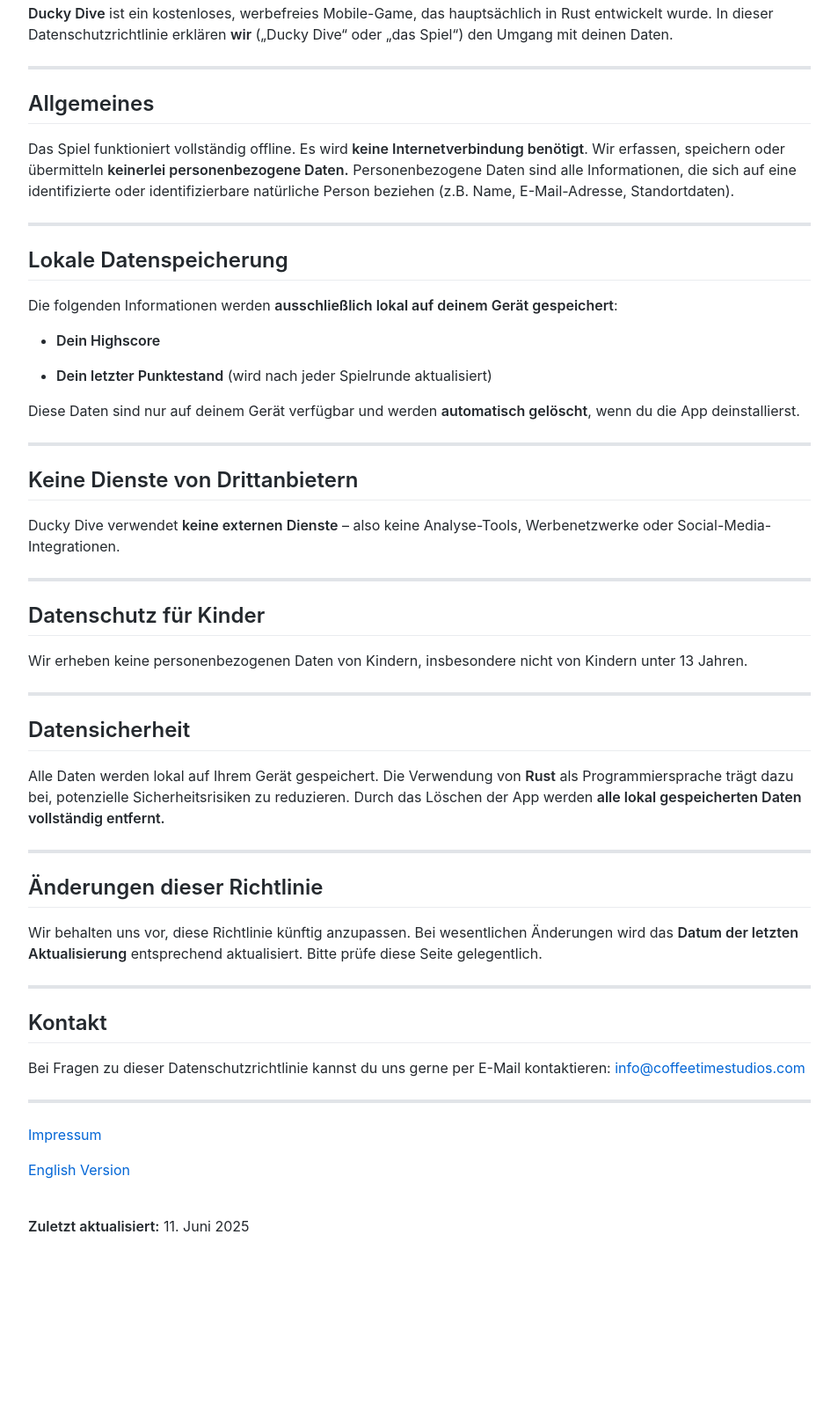
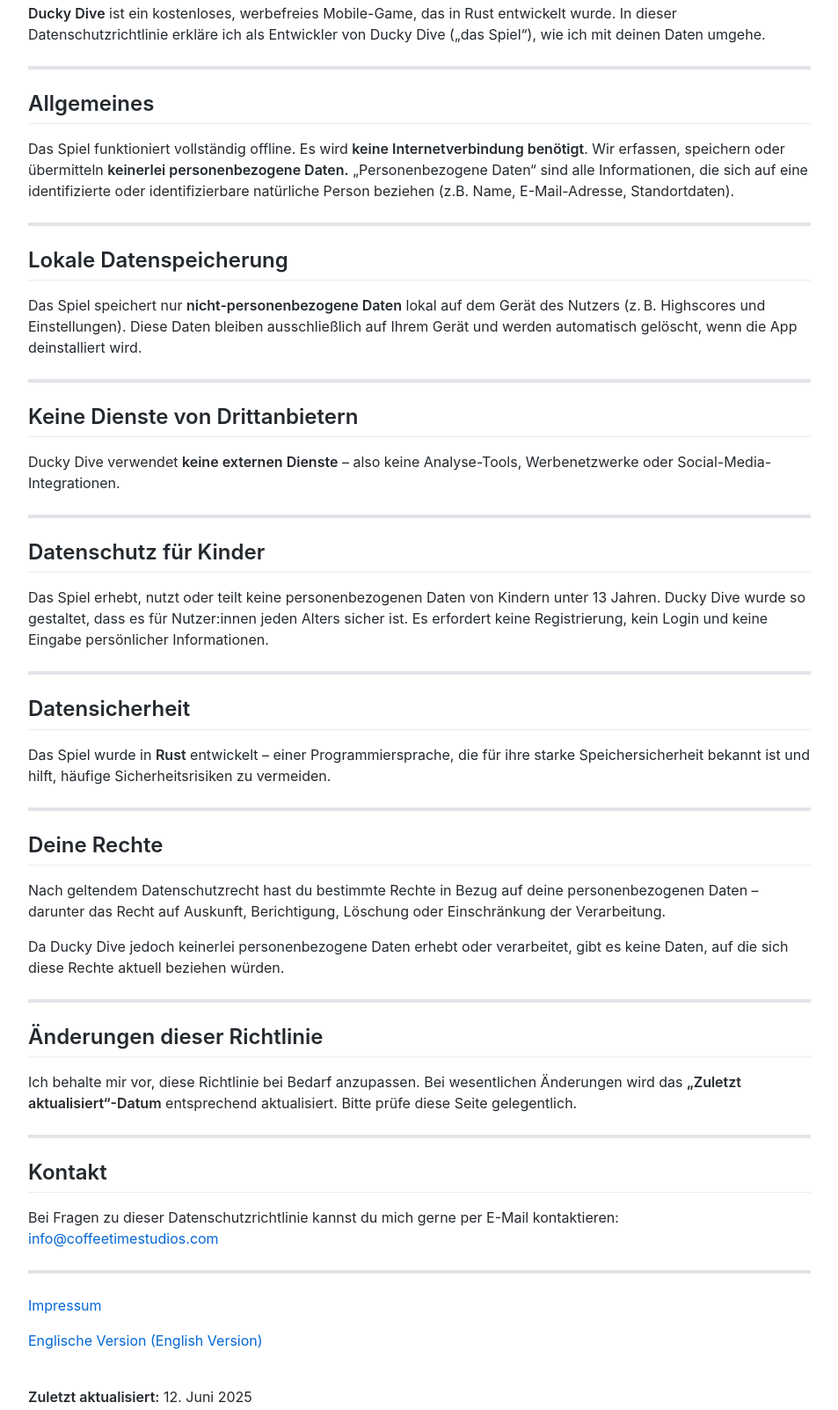
Before and after one commit to coffeetimestudios/coffeetimestudios.github.io, a plain HTML site: page privacy/ducky-dive/de.html in a window 1280 px wide. Shown: the part 117-1720 px from the top of the page at 88% size, without its empty margins (163-1116 px from the left). Before the commit the page ends 1576 px from the top, so only its background shows below. Drawn offline with Linux system fonts and the light colour scheme.

Commit message:
removed repetitions

```diff
--- a/privacy/ducky-dive/de.html
+++ b/privacy/ducky-dive/de.html
@@ -1250,42 +1250,40 @@ pre[class*="language-"] {
 </head>
 <body>
   <article class="markdown-body"><h1 class="atx" id="datenschutzrichtlinie--ducky-dive">Datenschutzrichtlinie – Ducky Dive</h1>
-<p><strong>Ducky Dive</strong> ist ein kostenloses, werbefreies Mobile-Game, das hauptsächlich in Rust entwickelt wurde. In dieser Datenschutzrichtlinie erklären <strong>wir</strong> („Ducky Dive“ oder „das Spiel“) den Umgang mit deinen Daten.</p>
+<p><strong>Ducky Dive</strong> ist ein kostenloses, werbefreies Mobile-Game, das in Rust entwickelt wurde. In dieser Datenschutzrichtlinie erkläre ich als Entwickler von Ducky Dive („das Spiel“), wie ich mit deinen Daten umgehe.</p>
 <hr>
 <h2 class="atx" id="allgemeines">Allgemeines</h2>
 <p>Das Spiel funktioniert vollständig offline. Es wird <strong>keine Internetverbindung benötigt</strong>. Wir erfassen, speichern oder übermitteln <strong>keinerlei personenbezogene Daten.</strong>
-Personenbezogene Daten sind alle Informationen, die sich auf eine identifizierte oder identifizierbare natürliche Person beziehen (z.B. Name, E-Mail-Adresse, Standortdaten).</p>
+„Personenbezogene Daten“ sind alle Informationen, die sich auf eine identifizierte oder identifizierbare natürliche Person beziehen (z.B. Name, E-Mail-Adresse, Standortdaten).</p>
 <hr>
 <h2 class="atx" id="lokale-datenspeicherung">Lokale Datenspeicherung</h2>
-<p>Die folgenden Informationen werden <strong>ausschließlich lokal auf deinem Gerät gespeichert</strong>:</p>
-<ul>
-<li><p><strong>Dein Highscore</strong></p>
-</li>
-<li><p><strong>Dein letzter Punktestand</strong> (wird nach jeder Spielrunde aktualisiert)</p>
-</li>
-</ul>
-<p>Diese Daten sind nur auf deinem Gerät verfügbar und werden <strong>automatisch gelöscht</strong>, wenn du die App deinstallierst.</p>
+<p>Das Spiel speichert nur <strong>nicht-personenbezogene Daten</strong> lokal auf dem Gerät des Nutzers (z. B. Highscores und Einstellungen). Diese Daten bleiben ausschließlich auf Ihrem Gerät und werden automatisch gelöscht, wenn die App deinstalliert wird.</p>
 <hr>
 <h2 class="atx" id="keine-dienste-von-drittanbietern">Keine Dienste von Drittanbietern</h2>
 <p>Ducky Dive verwendet <strong>keine externen Dienste</strong> – also keine Analyse-Tools, Werbenetzwerke oder Social-Media-Integrationen.</p>
 <hr>
 <h2 class="atx" id="datenschutz-fur-kinder">Datenschutz für Kinder</h2>
-<p>Wir erheben keine personenbezogenen Daten von Kindern, insbesondere nicht von Kindern unter 13 Jahren.</p>
+<p>Das Spiel erhebt, nutzt oder teilt keine personenbezogenen Daten von Kindern unter 13 Jahren.
+Ducky Dive wurde so gestaltet, dass es für Nutzer:innen jeden Alters sicher ist. Es erfordert keine Registrierung, kein Login und keine Eingabe persönlicher Informationen.</p>
 <hr>
 <h2 class="atx" id="datensicherheit">Datensicherheit</h2>
-<p>Alle Daten werden lokal auf Ihrem Gerät gespeichert. Die Verwendung von <strong>Rust</strong> als Programmiersprache trägt dazu bei, potenzielle Sicherheitsrisiken zu reduzieren. Durch das Löschen der App werden <strong>alle lokal gespeicherten Daten vollständig entfernt.</strong></p>
+<p>Das Spiel wurde in <strong>Rust</strong> entwickelt – einer Programmiersprache, die für ihre starke Speichersicherheit bekannt ist und hilft, häufige Sicherheitsrisiken zu vermeiden.</p>
+<hr>
+<h2 class="atx" id="deine-rechte">Deine Rechte</h2>
+<p>Nach geltendem Datenschutzrecht hast du bestimmte Rechte in Bezug auf deine personenbezogenen Daten – darunter das Recht auf Auskunft, Berichtigung, Löschung oder Einschränkung der Verarbeitung.</p>
+<p>Da Ducky Dive jedoch keinerlei personenbezogene Daten erhebt oder verarbeitet, gibt es keine Daten, auf die sich diese Rechte aktuell beziehen würden.</p>
 <hr>
 <h2 class="atx" id="anderungen-dieser-richtlinie">Änderungen dieser Richtlinie</h2>
-<p>Wir behalten uns vor, diese Richtlinie künftig anzupassen. Bei wesentlichen Änderungen wird das <strong>Datum der letzten Aktualisierung</strong> entsprechend aktualisiert. Bitte prüfe diese Seite gelegentlich.</p>
+<p>Ich behalte mir vor, diese Richtlinie bei Bedarf anzupassen. Bei wesentlichen Änderungen wird das <strong>„Zuletzt aktualisiert“-Datum</strong> entsprechend aktualisiert. Bitte prüfe diese Seite gelegentlich.</p>
 <hr>
 <h2 class="atx" id="kontakt">Kontakt</h2>
-<p>Bei Fragen zu dieser Datenschutzrichtlinie kannst du uns gerne per E-Mail kontaktieren: <a href="mailto:info@coffeetimestudios.com">info@coffeetimestudios.com</a></p>
+<p>Bei Fragen zu dieser Datenschutzrichtlinie kannst du mich gerne per E-Mail kontaktieren: <a href="mailto:info@coffeetimestudios.com">info@coffeetimestudios.com</a></p>
 <hr>
 <p><a href="https://www.coffeetimestudios.com/impressum">Impressum</a></p>
-<p><a href="./en">English Version</a></p>
+<p><a href="./en">Englische Version (English Version)</a></p>
 <br>
 
-<p><strong>Zuletzt aktualisiert:</strong> 11. Juni 2025</p>
+<p><strong>Zuletzt aktualisiert:</strong> 12. Juni 2025</p>
 </article>
 </body>
 </html>
```
Also changed, not shown: privacy/ducky-dive/en.html (+15 -18 lines).
